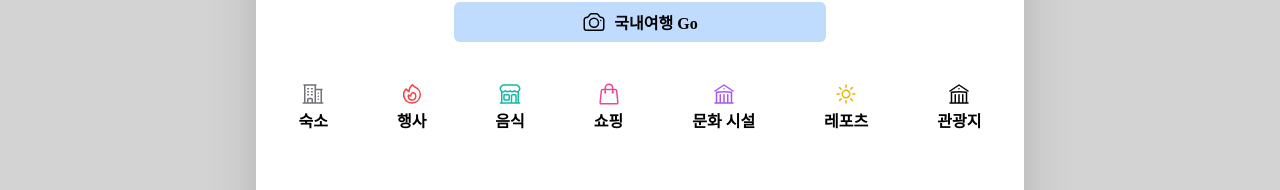
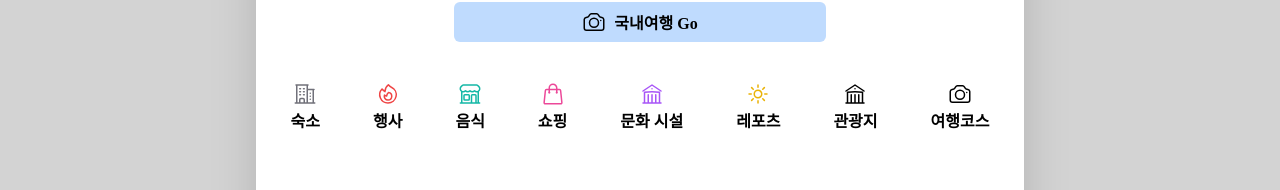
Before and after one commit to junseokoh-hub/react-tourism, a React (Vite) app: page / in a window 1280 px wide. Shown: the part 190-380 px from the top of the page. Built offline with nearby package versions, Linux system fonts and the light colour scheme; no server answers.

Commit message:
add travel course component

```diff
--- a/src/App.tsx
+++ b/src/App.tsx
@@ -23,6 +23,7 @@ import Shopping from "./pages/Shopping";
 import LeisureSports from "./pages/LeisureSports";
 import NotFound from "./pages/NotFound";
 import TouristDestination from "./pages/TouristDestination";
+import TravelCourse from "./pages/TravelCourse";
 
 const App = () => {
   const authUser = useSelector((state) => state.auth, shallowEqual);
@@ -86,6 +87,11 @@ const App = () => {
           path: "tourist-destination/:contentId/:contentTypeId",
           element: <Detail contentType={"tourist-destination"} />,
         },
+        { path: "travel-course", element: <TravelCourse /> },
+        {
+          path: "travel-course/:contentId/:contentTypeId",
+          element: <Detail contentType={"travel-course"} />,
+        },
         {
           path: "login",
           element: !authUser.user ? (
--- /dev/null
+++ b/src/components/Detail/TravelCourseDetail.tsx
@@ -0,0 +1,34 @@
+import {
+  TravelCourseDetailInfoType,
+  TravelCourseDetailIntroType,
+} from "../../types/TravelCourseType";
+
+type TravelCourseDetailProps = {
+  detailInfoData: TravelCourseDetailInfoType[];
+  detailIntroData: TravelCourseDetailIntroType[];
+};
+
+const TravelCourseDetail = ({
+  detailInfoData,
+  detailIntroData,
+}: TravelCourseDetailProps) => {
+  console.log(detailIntroData);
+
+  return (
+    <article className="mt-10 space-y-10">
+      <div className="space-y-3">
+        <ul className="space-y-10">
+          {detailInfoData?.map((item) => (
+            <li key={item.subnum}>
+              <img src={item.subdetailimg} alt={item.subdetailalt} />
+              <h3>{item.subname}</h3>
+              <p>{item.subdetailoverview}</p>
+            </li>
+          ))}
+        </ul>
+      </div>
+    </article>
+  );
+};
+
+export default TravelCourseDetail;
--- a/src/components/Home/FrontBanner.tsx
+++ b/src/components/Home/FrontBanner.tsx
@@ -164,8 +164,29 @@ const FrontBanner = () => {
               d="M12 21v-8.25M15.75 21v-8.25M8.25 21v-8.25M3 9l9-6 9 6m-1.5 12V10.332A48.36 48.36 0 0012 9.75c-2.551 0-5.056.2-7.5.582V21M3 21h18M12 6.75h.008v.008H12V6.75z"
             />
           </svg>
-
           <span className="font-semibold">관광지</span>
+        </li>
+        <li className="front_btns" onClick={() => navigate("travel-course")}>
+          <svg
+            xmlns="http://www.w3.org/2000/svg"
+            fill="none"
+            viewBox="0 0 24 24"
+            strokeWidth="1.5"
+            stroke="currentColor"
+            className="w-6 h-6"
+          >
+            <path
+              strokeLinecap="round"
+              strokeLinejoin="round"
+              d="M6.827 6.175A2.31 2.31 0 015.186 7.23c-.38.054-.757.112-1.134.175C2.999 7.58 2.25 8.507 2.25 9.574V18a2.25 2.25 0 002.25 2.25h15A2.25 2.25 0 0021.75 18V9.574c0-1.067-.75-1.994-1.802-2.169a47.865 47.865 0 00-1.134-.175 2.31 2.31 0 01-1.64-1.055l-.822-1.316a2.192 2.192 0 00-1.736-1.039 48.774 48.774 0 00-5.232 0 2.192 2.192 0 00-1.736 1.039l-.821 1.316z"
+            />
+            <path
+              strokeLinecap="round"
+              strokeLinejoin="round"
+              d="M16.5 12.75a4.5 4.5 0 11-9 0 4.5 4.5 0 019 0zM18.75 10.5h.008v.008h-.008V10.5z"
+            />
+          </svg>
+          <span className="font-semibold">여행코스</span>
         </li>
       </ul>
     </section>
--- a/src/components/Posts/Posts.tsx
+++ b/src/components/Posts/Posts.tsx
@@ -13,7 +13,8 @@ type PostsProps = {
     | "shopping"
     | "cultural-facilities"
     | "leisure-sports"
-    | "tourist-destination";
+    | "tourist-destination"
+    | "travel-course";
   contentTypeId: string;
 };
 
@@ -31,9 +32,7 @@ const Posts = ({ contentType, contentTypeId }: PostsProps) => {
     () => areaBasedList(realm, city, contentTypeId),
   );
 
-  if (province) {
-    console.log(province);
-  }
+  console.log(province);
 
   return (
     <div className="space-x-2">
@@ -44,17 +43,20 @@ const Posts = ({ contentType, contentTypeId }: PostsProps) => {
         setValue={setCity}
         options={data as AreaCodeType[]}
       />
-      <ul className="mt-10 grid grid-cols-2 gap-2">
-        {province &&
-          province.length > 0 &&
-          province.map((prov) => (
+      {!provinceLoading && province === undefined && (
+        <div className="mt-10 text-center">검색 결과가 없습니다.</div>
+      )}
+      {province && province.length > 0 && (
+        <ul className="mt-10 grid grid-cols-2 gap-2">
+          {province.map((prov) => (
             <SelectedContent
               isLoading={provinceLoading}
               data={prov}
               key={prov.contentid}
             />
           ))}
-      </ul>
+        </ul>
+      )}
     </div>
   );
 };
--- a/src/pages/Detail.tsx
+++ b/src/pages/Detail.tsx
@@ -8,6 +8,7 @@ import LeisureSportsDetail from "../components/Detail/LeisureSportsDetail";
 import RestaurantDetail from "../components/Detail/RestaurantDetail";
 import ShoppingDetail from "../components/Detail/ShoppingDetail";
 import TouristDestinationDetail from "../components/Detail/TouristDestinationDetail";
+import TravelCourseDetail from "../components/Detail/TravelCourseDetail";
 import { DetailProps } from "../types/DetailType";
 import Loader from "../utils/Loader";
 
@@ -20,6 +21,7 @@ const Detail = ({ contentType }: DetailProps) => {
   const leisureSportsMatch = contentTypeId === "28";
   const culturalFacilitiesMatch = contentTypeId === "14";
   const touristDestinationMatch = contentTypeId === "12";
+  const travelCourseMatch = contentTypeId === "25";
 
   const [data, detailInfoData, detailIntroData] = useQueries([
     {
@@ -111,6 +113,12 @@ const Detail = ({ contentType }: DetailProps) => {
           detailIntroData={detailIntroData.data}
         />
       )}
+      {travelCourseMatch && (
+        <TravelCourseDetail
+          detailInfoData={detailInfoData.data}
+          detailIntroData={detailIntroData.data}
+        />
+      )}
     </>
   );
 };
--- a/src/pages/Search.tsx
+++ b/src/pages/Search.tsx
@@ -61,6 +61,9 @@ const Search = () => {
         case "12":
           navigate(`/tourist-destination/${contentId}/12`);
           break;
+        case "25":
+          navigate(`/travel-course/${contentId}/25`);
+          break;
         default:
           return;
       }
--- /dev/null
+++ b/src/pages/TravelCourse.tsx
@@ -0,0 +1,7 @@
+import Posts from "../components/Posts/Posts";
+
+const TravelCourse = () => {
+  return <Posts contentType={"travel-course"} contentTypeId={"25"} />;
+};
+
+export default TravelCourse;
--- a/src/types/DetailType.d.ts
+++ b/src/types/DetailType.d.ts
@@ -55,5 +55,6 @@ export type DetailProps = {
     | "shopping"
     | "cultural-facilities"
     | "leisure-sports"
-    | "tourist-destination";
+    | "tourist-destination"
+    | "travel-course";
 };
```
Also changed, not shown: src/types/TravelCourseType.d.ts (added, +20 -0 lines).
